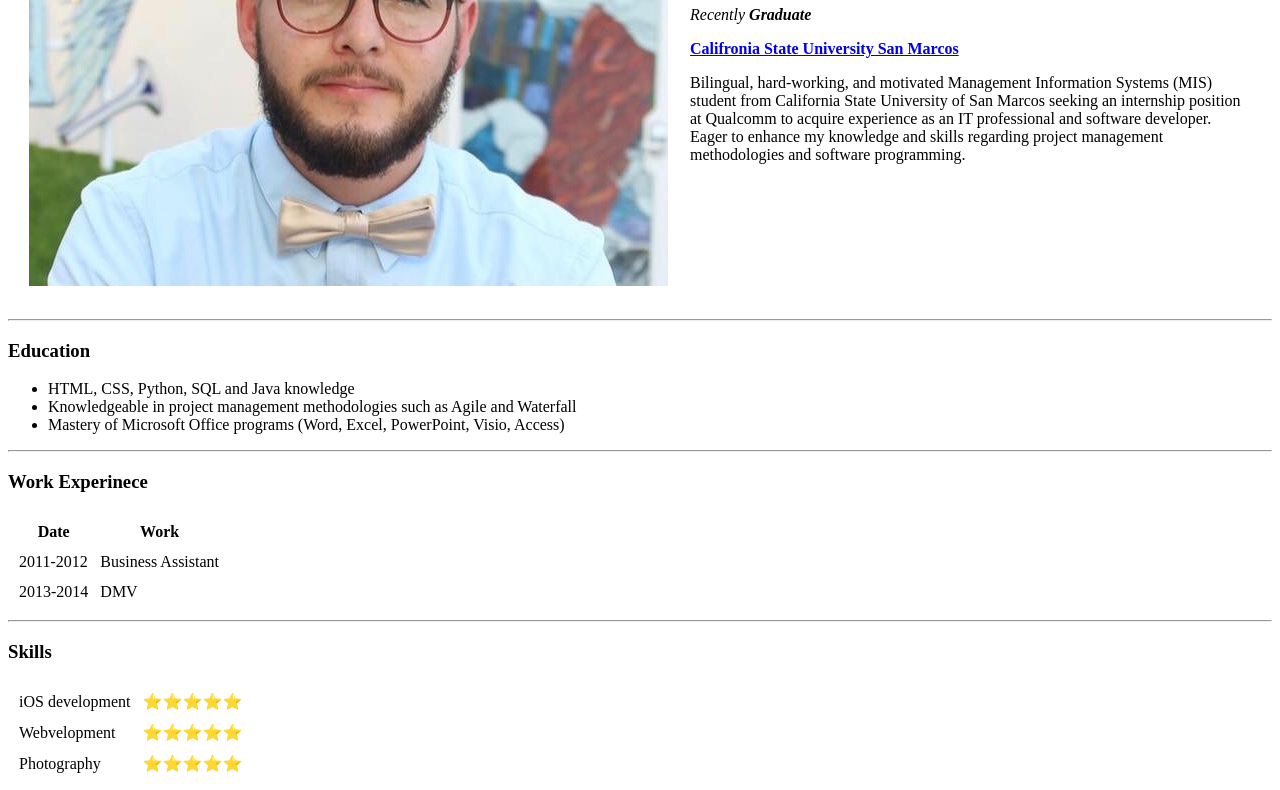
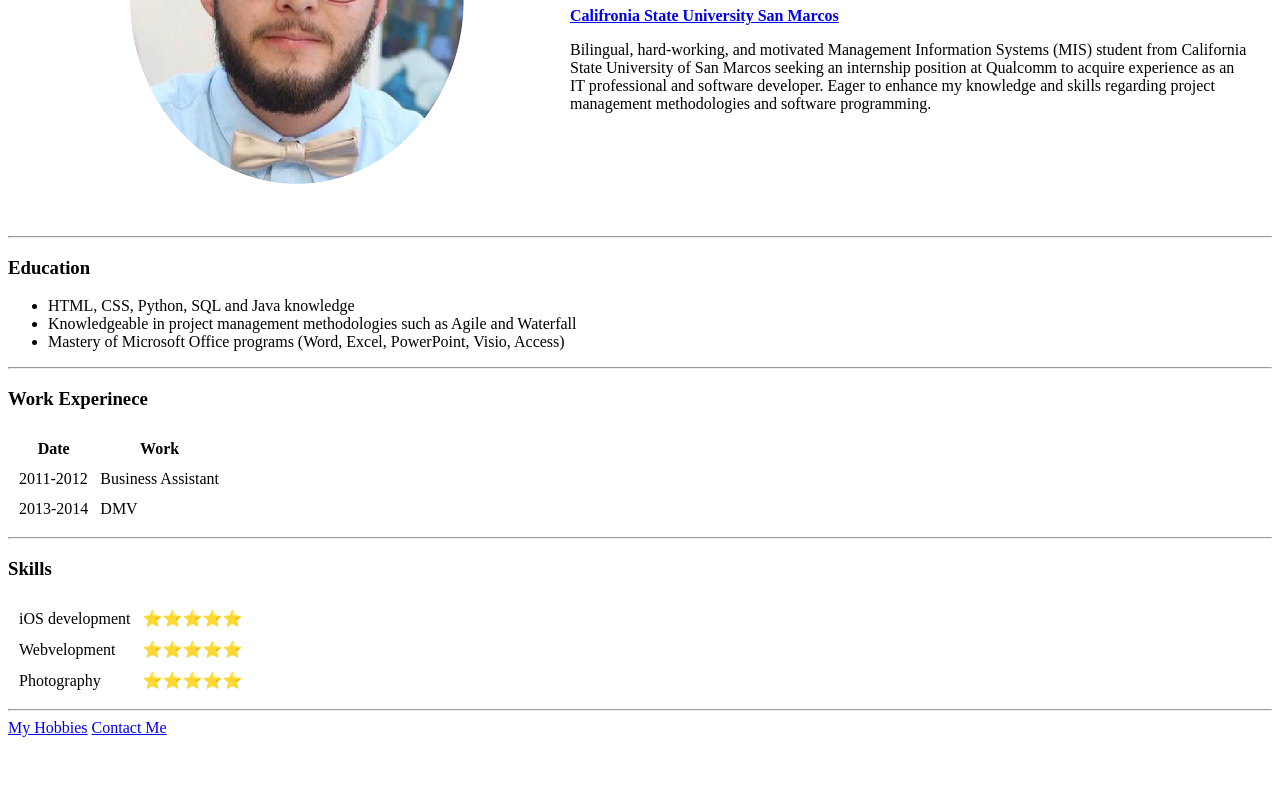
Before and after one commit to jmarchan9/wd, a plain HTML site: page index.html in a window 1280 px wide. Shown: the part 213-1003 px from the top of the page. After the commit the page ends 958 px from the top, so only its background shows below. Drawn offline with Linux system fonts and the light colour scheme.

Commit message:
Update index.html

```diff
--- a/index.html
+++ b/index.html
@@ -7,7 +7,7 @@
   <body>
     <table cellspacing="20">
       <tr>
-        <td><img src="images/josh.JPG" alt="joshua profile picture"></td>
+        <td><img src="images/pf3.png" alt="joshua profile picture"></td>
         <td> <h1>Joshua Marchan</h1>
           <p><em>Recently<strong> Graduate </strong></em></p>
           <strong><a href="https://www.csusm.edu/">Califronia State University San Marcos</strong></a>
```
